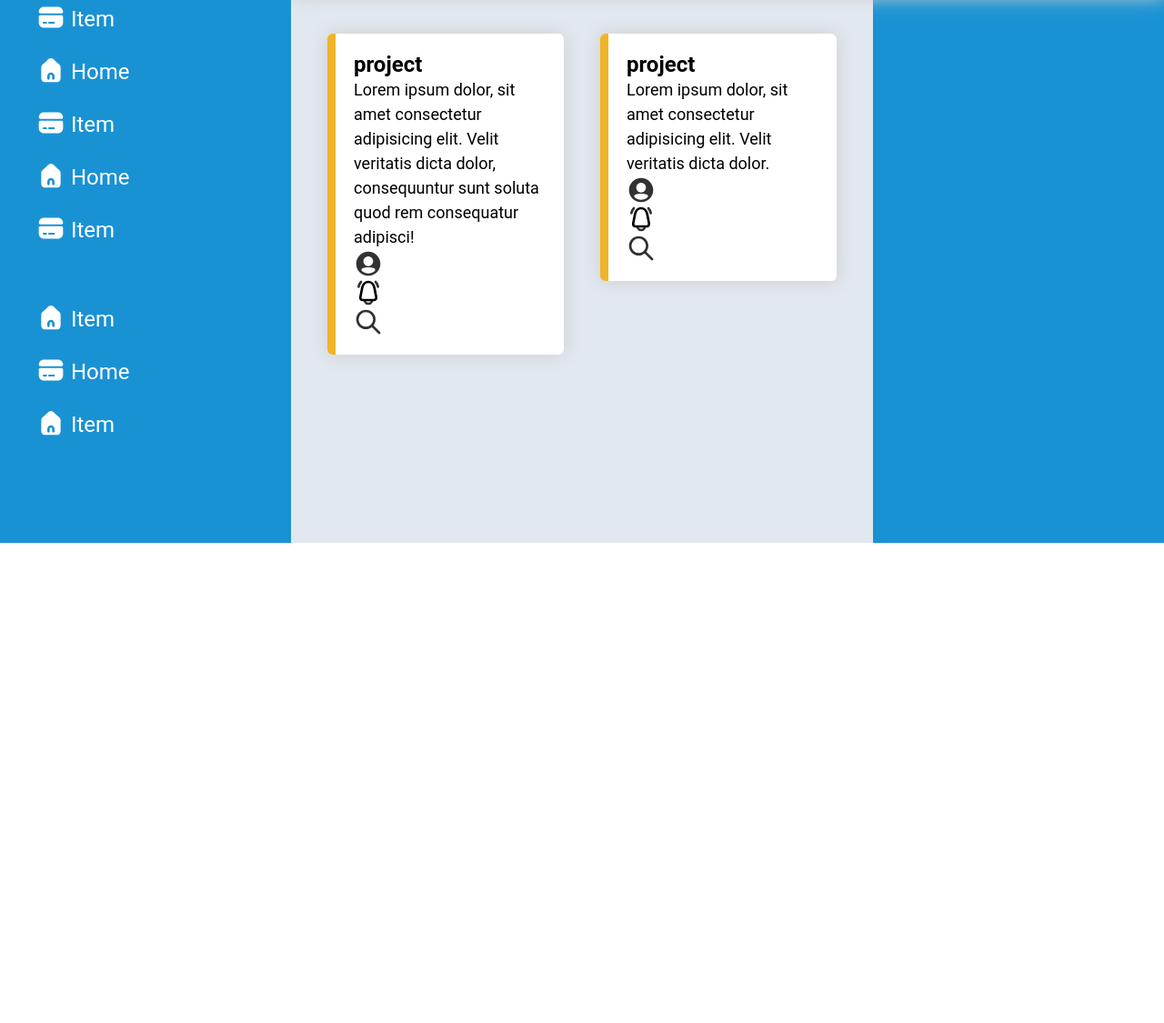
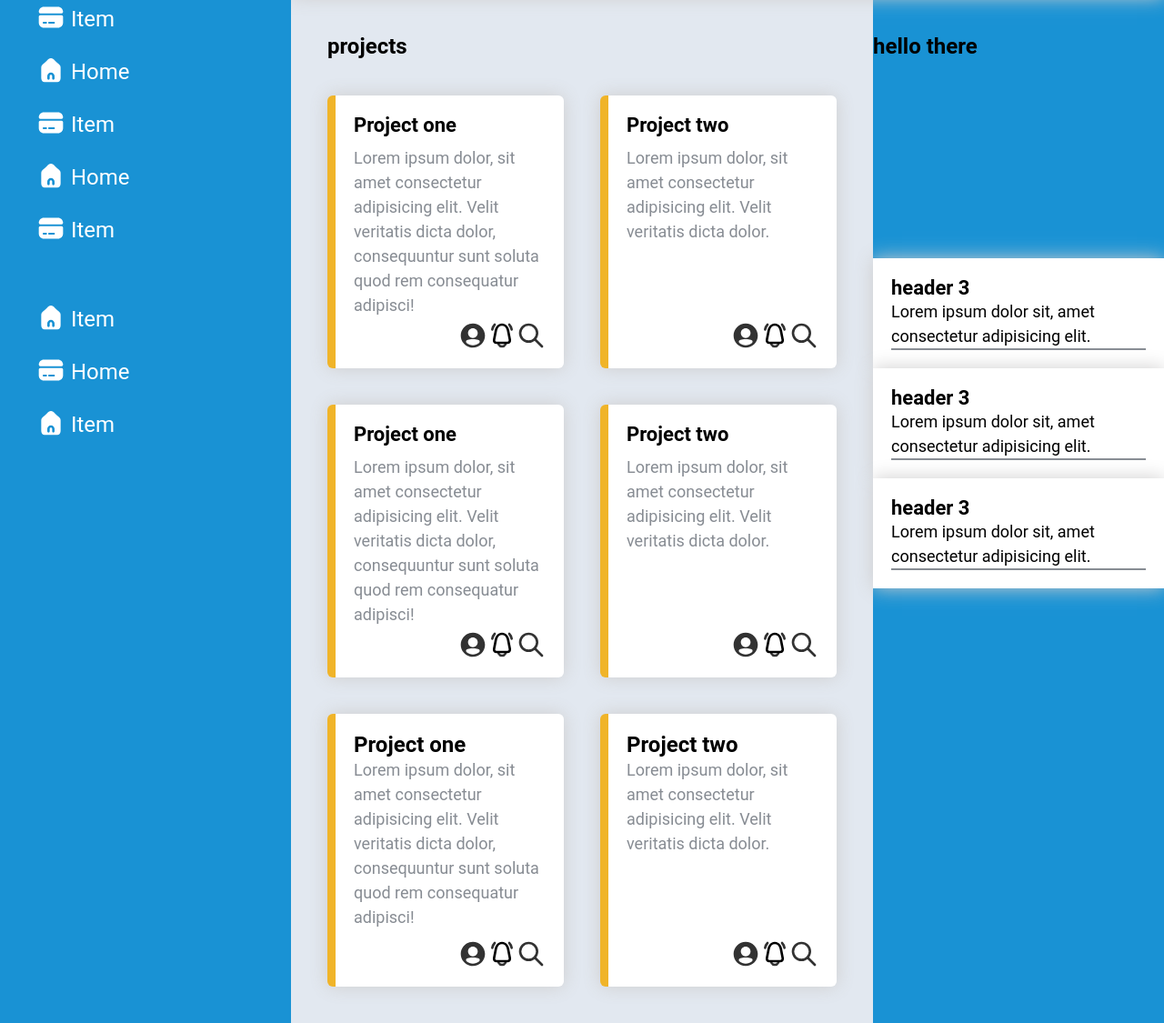
Before and after one commit to WiesdeMunck/Odin_dashboard, a plain HTML site: page index.html in a window 1280 px wide. Shown: the part 203-1328 px from the top of the page at 91% size. Before the commit the page ends 800 px from the top, so only its background shows below. Drawn offline with Linux system fonts and the light colour scheme.

Commit message:
finished styling for projects section

```diff
--- a/index.html
+++ b/index.html
@@ -51,26 +51,100 @@
         </section>
         <section class="dashboard">
             <div class="projects">
+                <h2>projects</h2>
                 <a href="#">
                     <article>
-                        <h2>project</h2>
-                        <p>Lorem ipsum dolor, sit amet consectetur adipisicing elit. Velit veritatis dicta dolor, consequuntur sunt soluta quod rem consequatur adipisci!</p>
+                        <h3>Project one</h3>
+                        <p>Lorem ipsum dolor, sit amet consectetur adipisicing elit. Velit veritatis dicta dolor,
+                            consequuntur sunt soluta quod rem consequatur adipisci!</p>
+                        <div>
                             <img src="./images/user-circle-svgrepo-com.svg" alt="">
                             <img src="./images/bell-ringing-svgrepo-com.svg" alt="">
                             <img src="./images/search-svgrepo-com.svg" alt="">
+                        </div>
                     </article>
                 </a>
                 <a href="#">
                     <article>
-                        <h2>project</h2>
+                        <h3>Project two</h3>
                         <p>Lorem ipsum dolor, sit amet consectetur adipisicing elit. Velit veritatis dicta dolor.</p>
+                        <div>
                             <img src="./images/user-circle-svgrepo-com.svg" alt="">
                             <img src="./images/bell-ringing-svgrepo-com.svg" alt="">
                             <img src="./images/search-svgrepo-com.svg" alt="">
+                        </div>
+                    </article>
+                </a>
+
+                <a href="#">
+                    <article>
+                        <h3>Project one</h3>
+                        <p>Lorem ipsum dolor, sit amet consectetur adipisicing elit. Velit veritatis dicta dolor,
+                            consequuntur sunt soluta quod rem consequatur adipisci!</p>
+                        <div>
+                            <img src="./images/user-circle-svgrepo-com.svg" alt="">
+                            <img src="./images/bell-ringing-svgrepo-com.svg" alt="">
+                            <img src="./images/search-svgrepo-com.svg" alt="">
+                        </div>
+                    </article>
+                </a>
+
+                <a href="#">
+                    <article>
+                        <h3>Project two</h3>
+                        <p>Lorem ipsum dolor, sit amet consectetur adipisicing elit. Velit veritatis dicta dolor.</p>
+                        <div>
+                            <img src="./images/user-circle-svgrepo-com.svg" alt="">
+                            <img src="./images/bell-ringing-svgrepo-com.svg" alt="">
+                            <img src="./images/search-svgrepo-com.svg" alt="">
+                        </div>
+                    </article>
+                </a>
+
+                <a href="#">
+                    <article>
+                        <h2>Project one</h2>
+                        <p>Lorem ipsum dolor, sit amet consectetur adipisicing elit. Velit veritatis dicta dolor,
+                            consequuntur sunt soluta quod rem consequatur adipisci!</p>
+                        <div>
+                            <img src="./images/user-circle-svgrepo-com.svg" alt="">
+                            <img src="./images/bell-ringing-svgrepo-com.svg" alt="">
+                            <img src="./images/search-svgrepo-com.svg" alt="">
+                        </div>
+                    </article>
+                </a>
+
+                <a href="#">
+                    <article>
+                        <h2>Project two</h2>
+                        <p>Lorem ipsum dolor, sit amet consectetur adipisicing elit. Velit veritatis dicta dolor.</p>
+                        <div>
+                            <img src="./images/user-circle-svgrepo-com.svg" alt="">
+                            <img src="./images/bell-ringing-svgrepo-com.svg" alt="">
+                            <img src="./images/search-svgrepo-com.svg" alt="">
+                        </div>
                     </article>
                 </a>
             </div>
-            <div class="sidebar"></div>
+            <div class="sidebar">
+                <h2>hello there</h2>
+                <div>
+                    <a href="#">
+                        <article>
+                            <h3>header 3</h3>
+                            <p>Lorem ipsum dolor sit, amet consectetur adipisicing elit. </p></article>
+                    </a>
+                    <a href="#">
+                        <article>
+                            <h3>header 3</h3><p>Lorem ipsum dolor sit, amet consectetur adipisicing elit. </p></article>
+                    </a>
+                    <a href="#">
+                        <article>
+                            <h3>header 3</h3><p>Lorem ipsum dolor sit, amet consectetur adipisicing elit. </p></article>
+                    </a>
+                </div>
+                <div></div>
+            </div>
         </section>
     </main>
 </body>
--- a/styles/style.css
+++ b/styles/style.css
@@ -11,12 +11,13 @@ html,
 /* color parameters */
 :root {
     --gray-color-1: #E2E8F0;
+    --gray-color-2: #878c93;
     --yellow-color-1: #F0B429;
     --blue-color-1: #1992D4;
     --blue-color-2: #1d81b7;
-    --white:#fff;
-    --black:#000;
-    --box-shadow:0px 0px 20px #cecdcd;
+    --white: #fff;
+    --black: #000;
+    --box-shadow: 0px 0px 20px #cecdcd;
 }
 
 /* general */
@@ -60,7 +61,7 @@ h2 {
 }
 
 h3 {
-    font-size: 20px;
+    font-size: 22px;
 }
 
 p {
@@ -87,9 +88,10 @@ header {
 
 header nav {
     font-size: 24px;
+    position: fixed;
 }
 
-header nav > a img {
+header nav>a img {
     margin-bottom: 40px;
     display: block;
     width: 60%;
@@ -110,8 +112,7 @@ header nav a img {
     height: 32px;
     width: auto;
     position: relative;
-    top:6px
-
+    top: 6px
 }
 
 header nav ul {
@@ -126,11 +127,11 @@ main {
 }
 
 /* controlbar */
-section.controlbar{
+section.controlbar {
     display: grid;
     grid-template: 1fr / 1fr;
     background: var(--white);
-    box-shadow: var(--box-shadow)  ;
+    box-shadow: var(--box-shadow);
     z-index: 1;
     padding: 20px 40px;
 
@@ -170,7 +171,7 @@ section.controlbar .controlWelkom {
     align-items: end;
 }
 
-section.controlbar .controlWelkom > img {
+section.controlbar .controlWelkom>img {
     height: 100px;
     width: auto;
     display: block;
@@ -200,16 +201,22 @@ section.dashboard {
     background: var(--gray-color-1);
     z-index: 0;
     display: grid;
-grid-template: 1fr /  1fr 320px;
+    grid-template: 1fr / 1fr 320px;
 }
 
 /* section dashboard projects */
 
 section.dashboard .projects {
     display: grid;
-grid-template: auto / 1fr 1fr;
+    grid-template: auto 300px / 1fr 1fr;
     gap: 40px;
     padding: 40px;
+    grid-auto-columns: 300px;
+    grid-auto-rows: 300px;
+}
+section.dashboard .projects > h2 {
+    grid-column: 1/3;
+    display: block;
 }
 
 section.dashboard .projects a img {
@@ -219,16 +226,57 @@ section.dashboard .projects a img {
 }
 
 section.dashboard .projects article {
+    display: grid;
+    grid-template: auto 1fr auto / 1fr;
+    align-items: start;
     background: var(--white);
     box-shadow: var(--box-shadow);
     padding: 20px;
     border-radius: 6px;
     border-left: 9px solid var(--yellow-color-1);
+    height: 100%;
+}
+
+section.dashboard .projects article h3 {
+    margin-bottom: 10px;
+}
+
+section.dashboard .projects article p {
+    color: var(--gray-color-2);
+}
+
+section.dashboard .projects article div {
+    display: grid;
+    grid-template: 1fr / 1fr auto auto;
+    justify-items: end;
 }
 
 /* section dashboard sidebar */
 
 section.dashboard .sidebar {
+    display: grid;
+    grid-template: auto auto / 1fr ;
+    grid-auto-rows: auto;
+    align-items: start;
     background: var(--blue-color-1);
+    padding: 40px 0;
+    justify-items: start;
+
 
 }
+
+section.dashboard .sidebar article{
+    box-shadow: var(--box-shadow);
+}
+
+
+
+section.dashboard .sidebar article {
+    background: var(--white);
+
+    padding: 20px;
+    border-bottom: ;
+}
+section.dashboard .sidebar article p {
+    border-bottom: 2px solid var(--gray-color-2);
+}
```
Lines whose indentation alone changed are shown as unchanged.
